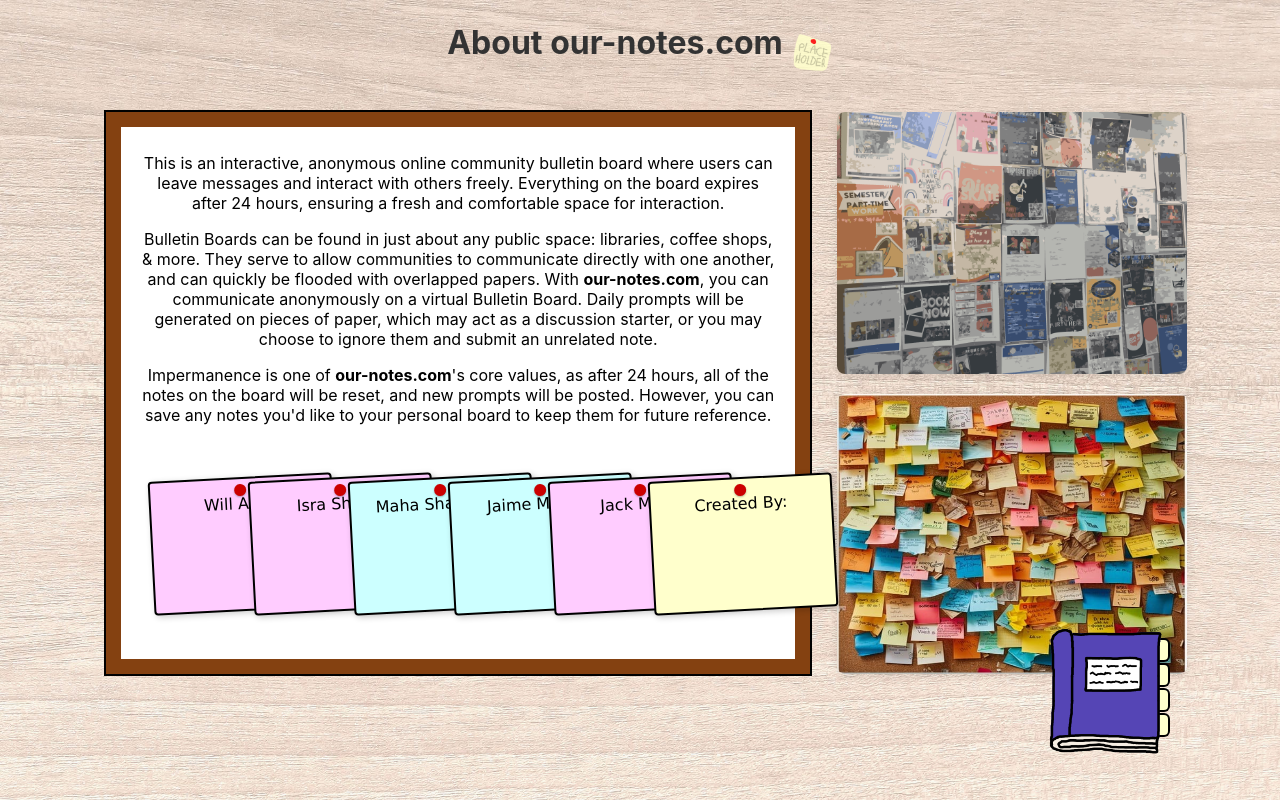
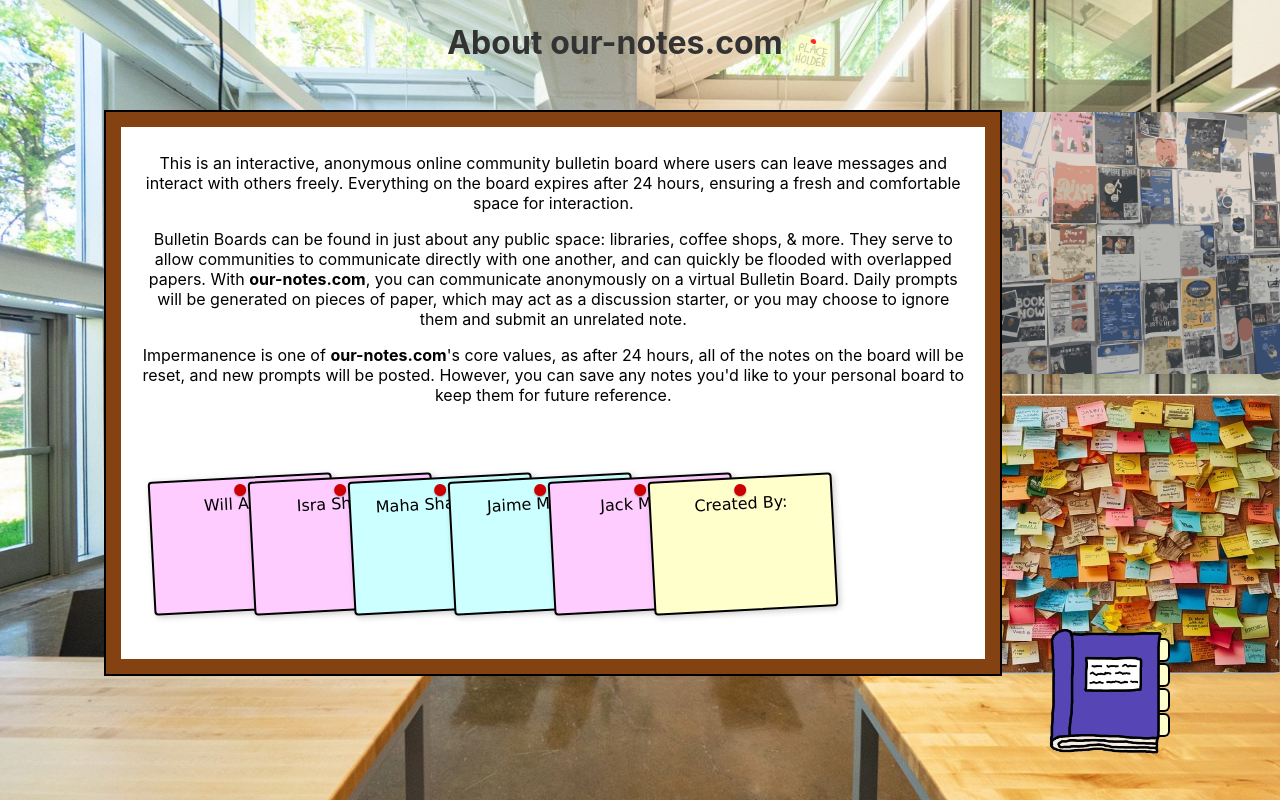
Before and after one commit to jameeker/cs32301_project, a React (Create React App) app in the folder frontend/: page /about in a window 1280 px wide. Built offline with nearby package versions, Linux system fonts and the light colour scheme; a web font is replaced by a local one.

Commit message:
about page improvement

```diff
--- a/frontend/src/pages/page_about/about.css
+++ b/frontend/src/pages/page_about/about.css
@@ -5,7 +5,7 @@
   padding: 1% 0.5%;
   box-sizing: border-box;
 
-  background-image: url('../../assets/backgrounds/pexels-pixabay-301717.jpg');
+  background-image: url('../../assets/backgrounds/8148_Kent-State-Design-Innovation_10.jpg');
   background-size: cover;
   background-position: center;
   background-repeat: no-repeat;
@@ -30,7 +30,7 @@
 
   min-height: 90%;
   transform: translateX(100px);
-  max-width: 50%;
+  max-width: 65%;
   position: relative;
   padding: 10px 20px;
   background-color: #ffffff !important; /* White board color */
```
